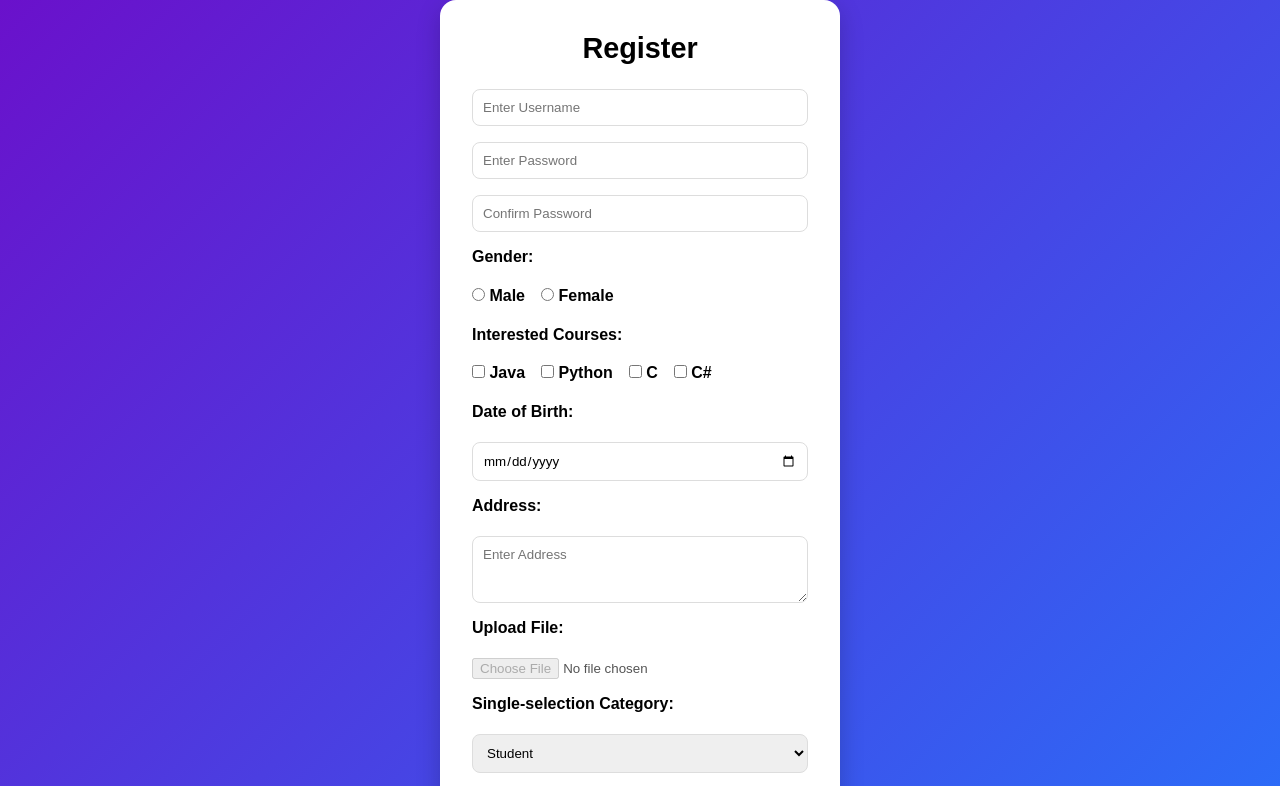
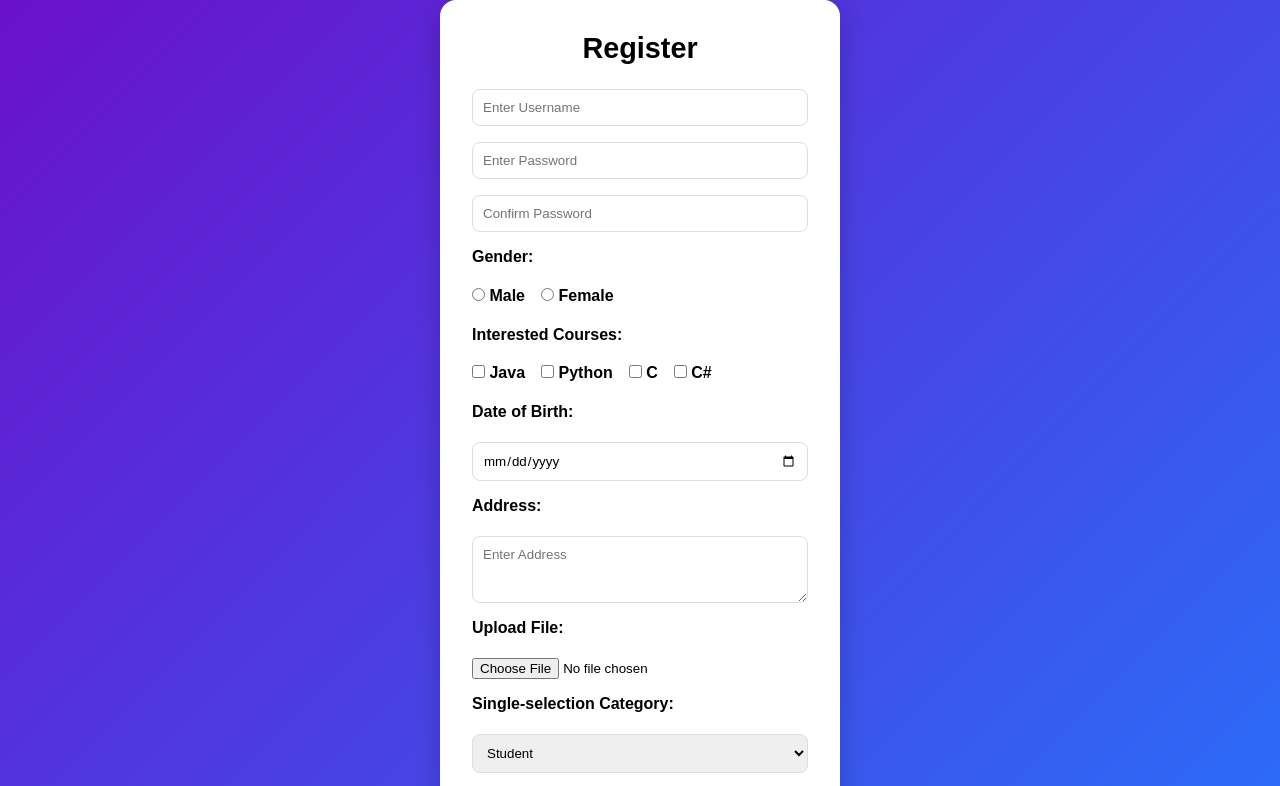
Before and after one commit to ganeshsadagopan/Selenium_practice, a plain HTML site: page index.html in a window 1280 px wide. Both pictures are taken after a click on the link "Register here". Shown: the top 786 px of the page. Drawn offline with Linux system fonts and the light colour scheme.

Commit message:
Update index.html
remove file upload button disabled mode

```diff
--- a/index.html
+++ b/index.html
@@ -260,7 +260,7 @@
       <textarea id="reg-address" rows="3" placeholder="Enter Address"></textarea>
 
       <label>Upload File:</label>
-      <input type="file" id="reg-file" disabled>
+      <input type="file" id="reg-file">
 
       <label>Single-selection Category:</label>
       <select id="reg-category-single">
```
